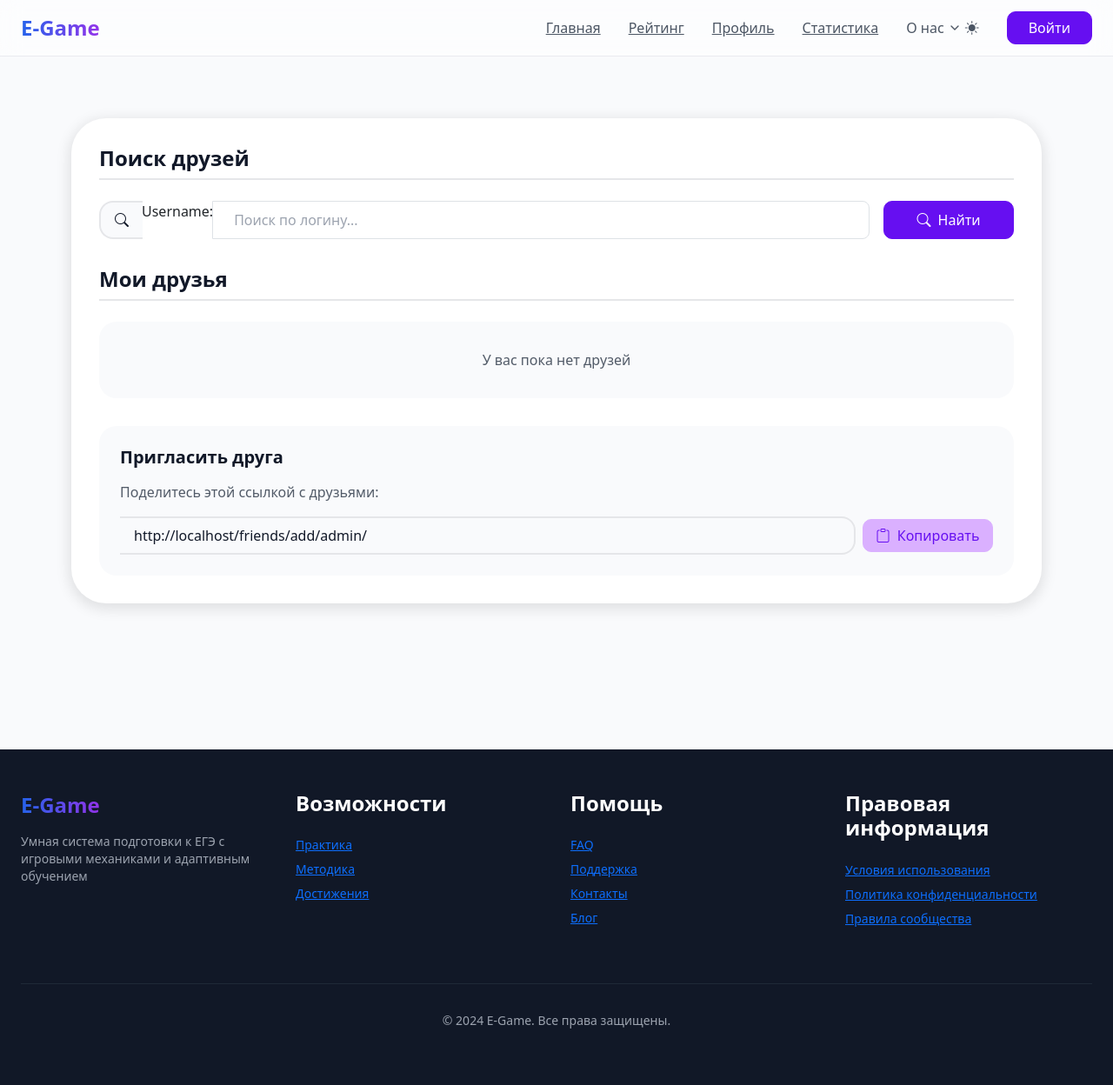
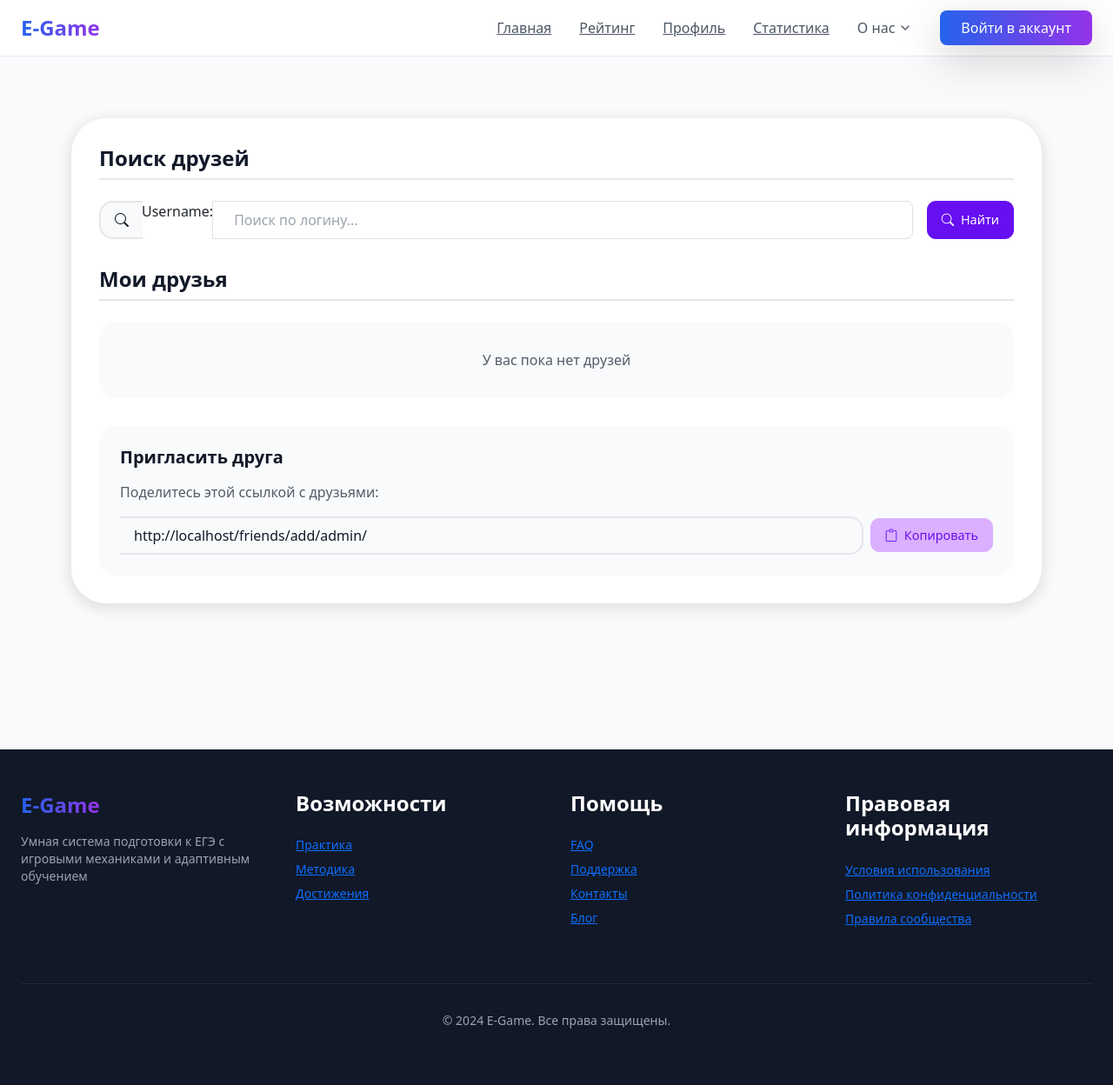
Before and after one commit to SansLy25/e-game, a Django app: page /friends/ in a window 1280 px wide. Shown: the whole page at 87% size. Run offline with Django 4.2, Linux system fonts and the light colour scheme; a user stored in the database is signed in; data comes from the database, SQL or seed files in the repository; some libraries are stand-ins or nearby versions.

Commit message:
fix(styles): fix consistency problem with Bootstrap and Tailwind
- add two versions of base.html: base-bs.html and base-tw.html
- improve some UI/UX elements in the profile, friends and form

```diff
--- a/egame/static/css/base.css
+++ b/egame/static/css/base.css
@@ -5,7 +5,7 @@
 
 [data-bs-theme="light"] {
     --base-color: #660ff1;
-    --base-color-bg-subtle: #dab0ff;
+    --base-color-subtle: #dab0ff;
     --bg-color-main: #ffffff;
     --bg-color-secondary: #f9fafc;
     --text-main: #111828;
@@ -112,82 +92,130 @@ main {
 }
 
 .dropdown-item:hover {
-    background-color: var(--base-color-bg-subtle);
+    background-color: var(--base-color-subtle);
     color: var(--base-color);
 }
 
-.btn-outline {
-    --bs-btn-color: var(--base-color);
-    --bs-btn-border-color: var(--base-color);
-    --bs-btn-hover-color: var(--bg-color-secondary);
-    --bs-btn-hover-bg: var(--base-color);
-    --bs-btn-hover-border-color: var(--base-color);
-    --bs-btn-focus-shadow-rgb: var(--base-color);
-    --bs-btn-active-color: var(--base-color);
-    --bs-btn-active-bg: var(--base-color-bg-subtle);
-    --bs-btn-active-border-color: var(--base-color-bg-subtle);
+
+/* ----- BUTTONS ----- */
+
+.btn {
+    font-weight: 500 !important;
+    border-width: 1.5px !important;
+    border-radius: var(--base-btn-border-radius) !important;
+    transition: all 0.2s ease !important;
+    padding: 0.5rem 1rem !important;
+    font-size: 0.9rem !important;
+    cursor: pointer !important;
 }
 
-.btn-base-bg-subtle {
-    --bs-btn-color: var(--base-color);
-    --bs-btn-border-color: var(--base-color-bg-subtle);
-    --bs-btn-bg: var(--base-color-bg-subtle);
-    --bs-btn-hover-color: var(--base-color);
-    --bs-btn-hover-bg: var(--base-color-bg-subtle);
-    --bs-btn-hover-border-color: var(--base-color);
-    --bs-btn-focus-shadow-rgb: var(--base-color);
-    --bs-btn-active-color: var(--base-color);
-    --bs-btn-active-bg: rgba(0, 0, 0, 0);
-    --bs-btn-active-border-color: var(--base-color);
+
+/* --- Types --- */
+
+
+/* outline */
+
+.btn-outline {
+    color: var(--base-color);
+    border-color: var(--base-color);
+    background-color: rgba(0, 0, 0, 0);
 }
 
-.btn-base {
-    --bs-btn-color: white;
-    --bs-btn-bg: var(--base-color);
-    --bs-btn-border-color: var(--base-color);
-    --bs-btn-hover-color: var(--base-color);
-    --bs-btn-hover-bg: rgba(0, 0, 0, 0);
-    --bs-btn-hover-border-color: var(--base-color);
-    --bs-btn-active-color: var(--base-color);
-    --bs-btn-active-bg: var(--base-color-bg-subtle);
-    --bs-btn-active-border-color: var(--base-color);
+.btn-outline:hover {
+    color: white;
+    background-color: var(--base-color);
+    border-color: var(--base-color);
 }
 
-.btn-danger {
-    --bs-btn-color: white;
-    --bs-btn-bg: var(--bs-danger);
-    --bs-btn-border-color: var(--bs-danger);
-    --bs-btn-hover-color: var(--bs-danger);
-    --bs-btn-hover-bg: rgba(0, 0, 0, 0);
-    --bs-btn-hover-border-color: var(--bs-danger);
-    --bs-btn-active-color: var(--bs-danger);
-    --bs-btn-active-bg: var(--bs-danger-bg-subtle);
-    --bs-btn-active-border-color: var(--bs-danger);
+.btn-outline:active {
+    color: var(--base-color) !important;
+    background-color: var(--base-color-subtle) !important;
+    border-color: var(--base-color) !important;
 }
 
-.btn-danger-bg-subtle {
-    --bs-btn-color: var(--bs-danger);
-    --bs-btn-border-color: var(--bs-danger-bg-subtle);
-    --bs-btn-bg: var(--bs-danger-bg-subtle);
-    --bs-btn-hover-color: var(--bs-danger);
-    --bs-btn-hover-bg: var(--bs-danger-bg-subtle);
-    --bs-btn-hover-border-color: var(--bs-danger);
-    --bs-btn-focus-shadow-rgb: var(--bs-danger);
-    --bs-btn-active-color: var(--bs-danger);
-    --bs-btn-active-bg: rgba(0, 0, 0, 0);
-    --bs-btn-active-border-color: var(--bs-danger);
+
+/* bg-subtle */
+
+.btn-bg-subtle {
+    color: var(--base-color);
+    border-color: var(--base-color-subtle);
+    background-color: var(--base-color-subtle);
 }
 
-.btn-outline,
-.btn-base-bg-subtle,
-.btn-base,
-.btn-danger,
-.btn-danger-bg-subtle {
-    font-weight: 500;
-    --bs-btn-border-width: 1.5px;
-    border-radius: var(--base-btn-border-radius);
-    transition: all 0.3s ease;
+.btn-bg-subtle:hover {
+    color: var(--base-color);
+    background-color: var(--base-color-subtle);
+    border-color: var(--base-color);
 }
+
+.btn-bg-subtle:active {
+    color: var(--base-color) !important;
+    background-color: rgba(0, 0, 0, 0) !important;
+    border-color: var(--base-color) !important;
+}
+
+
+/* bg-subtle-outline */
+
+.btn-bg-subtle-outline {
+    color: var(--base-color);
+    border-color: var(--base-color);
+    background-color: var(--base-color-subtle);
+}
+
+.btn-bg-subtle-outline:hover {
+    color: var(--base-color);
+    background-color: var(--base-color-subtle);
+    border-color: var(--base-color-subtle);
+}
+
+.btn-bg-subtle-outline:active {
+    color: var(--base-color) !important;
+    background-color: rgba(0, 0, 0, 0) !important;
+    border-color: rgba(0, 0, 0, 0) !important;
+}
+
+
+/* solid */
+
+.btn-solid {
+    color: white;
+    background-color: var(--base-color);
+    border-color: var(--base-color);
+}
+
+.btn-solid:hover {
+    color: var(--base-color);
+    background-color: var(--base-color-subtle);
+    border-color: var(--base-color);
+}
+
+.btn-solid:active {
+    color: var(--base-color) !important;
+    background-color: rgba(0, 0, 0, 0) !important;
+    border-color: var(--base-color) !important;
+}
+
+
+/* --- Colors --- */
+
+
+/* danger */
+
+.btn-danger {
+    --base-color: var(--bs-danger);
+    --base-color-subtle: var(--bs-danger-bg-subtle)
+}
+
+
+/* success */
+
+.btn-success {
+    --base-color: var(--bs-success);
+    --base-color-subtle: var(--bs-success-bg-subtle)
+}
+
+
 
 .page-header {
     background-color: var(--bg-color-secondary);
--- a/egame/static/css/form.css
+++ b/egame/static/css/form.css
@@ -1,7 +1,3 @@
-body {
-    background-color: var(--bg-color-secondary);
-}
-
 ul {
     padding: 0;
 }
@@ -123,7 +119,7 @@ ul {
 
 .form-check-input:focus {
     border-color: var(--base-color);
-    box-shadow: 0 0 0 0.2rem var(--base-color-bg-subtle);
+    box-shadow: 0 0 0 0.2rem var(--base-color-subtle);
 }
 
 .form-check-label {
@@ -315,7 +311,7 @@ ul {
 
 .form-alert-info {
     color: var(--base-color);
-    background-color: var(--base-color-bg-subtle);
+    background-color: var(--base-color-subtle);
 }
 
 @keyframes slideIn {
@@ -341,7 +337,7 @@ ul {
 }
 
 .form-error {
-    background-color: var(--base-color-bg-subtle);
+    background-color: var(--base-color-subtle);
     border-radius: var(--base-border-radius);
     padding: 1rem;
     margin-bottom: 1rem;
--- a/egame/static/css/friends.css
+++ b/egame/static/css/friends.css
@@ -1,5 +1,3 @@
-
-
 .friends-container {
     background-color: var(--bg-color-main);
     border-radius: calc(var(--base-border-radius) * 2);
@@ -160,38 +158,37 @@
         opacity: 0;
         transform: translateX(20px);
     }
+
     10% {
         opacity: 1;
         transform: translateX(0);
     }
+
     90% {
         opacity: 1;
         transform: translateX(0);
     }
+
     100% {
         opacity: 0;
         transform: translateX(20px);
     }
 }
 
-.search-form button,
-.friend-card form button,
-.invite-link button {
-    flex-shrink: 0 !important;
-    width: 150px;
-}
-
 .search-form .input-group {
     flex-grow: 1;
 }
 
+/* Стили для маленьких экранов (меньше 768px) */
 @media (max-width: 768px) {
     .search-form {
         flex-direction: column;
+        align-items: center;
     }
 
     .friend-card {
         flex-wrap: wrap;
+        justify-content: center;
     }
 
     .friend-info {
@@ -199,13 +196,22 @@
         margin-bottom: 1rem;
     }
 
+    .friend-card form {
+        width: 100%;
+    }
+
     .invite-link {
         flex-direction: column;
+        align-items: center;
     }
 
     .search-form button,
     .friend-card form button,
     .invite-link button {
-        width: 100%;
+        width: 100% !important;
+        margin-left: auto;
+        margin-right: auto;
+        display: block;
+        /* padding: 0.5rem 1rem; Убираем дублирование отступов */
     }
 }
--- a/egame/static/css/profile.css
+++ b/egame/static/css/profile.css
@@ -35,7 +35,7 @@ body {
   display: flex;
   align-items: center;
   justify-content: center;
-  border: 4px solid var(--base-color-bg-subtle);
+  border: 4px solid var(--base-color-subtle);
   box-shadow: 0 2px 5px rgba(0, 0, 0, 0.2);
   z-index: 2;
 }
@@ -257,7 +257,7 @@ body {
   left: 0;
   width: 100%;
   height: 130px;
-  background: linear-gradient(45deg, var(--base-color), var(--base-color-bg-subtle));
+  background: linear-gradient(45deg, var(--base-color), var(--base-color-subtle));
   border-radius: var(--base-border-radius) var(--base-border-radius) 0 0;
   z-index: 0;
 }
--- a/egame/static/js/base.js
+++ b/egame/static/js/base.js
@@ -59,7 +59,7 @@ document.addEventListener('DOMContentLoaded', function () {
 
 function changeColorTheme(baseColor, baseBgSubtle) {
     document.documentElement.style.setProperty('--base-color', baseColor);
-    document.documentElement.style.setProperty('--base-color-bg-subtle', baseBgSubtle);
+    document.documentElement.style.setProperty('--base-color-subtle', baseBgSubtle);
 
     localStorage.setItem('baseColor', baseColor);
     localStorage.setItem('baseBgSubtle', baseBgSubtle);
--- a/egame/templates/base.html
+++ b/egame/templates/base-bs.html
@@ -23,7 +23,6 @@
     <meta property="og:image" content="https://i.ibb.co/WKN22tZ/logo-square.png" />
     <meta name="twitter:title" content="ЕГЭ больше не будет прежним" />
     <meta name="twitter:description" content="Обучение с игровыми механиками и умным планированием" />
-    {% comment %} <link rel="stylesheet" crossorigin="" href="{% static 'css/getting_started.css' %}" /> {% endcomment %}
 
     {% block head_meta %}
 
@@ -42,9 +41,6 @@
         </header>
 
         <div class="flex flex-1 overflow-hidden pt-16">
-          {% comment %} <aside class="w-64 bg-white dark:bg-gray-800 shadow-lg fixed left-0 h-full">
-            {% include 'includes/left_nav.html' %}
-          </aside> {% endcomment %}
           <main class="flex-1 overflow-y-auto p-6">
             {% block content %}
 
--- a/egame/templates/friends/list.html
+++ b/egame/templates/friends/list.html
@@ -1,4 +1,4 @@
-{% extends 'base.html' %}
+{% extends 'base-bs.html' %}
 {% load static %}
 
 {% block content %}
@@ -19,7 +19,7 @@
               {{ search_form }}
             </div>
           </div>
-          <button type="submit" class="btn btn-base">
+          <button type="submit" class="btn btn-solid">
             <i class="bi bi-search me-1"></i>
             Найти
           </button>
@@ -46,7 +46,7 @@
               </div>
               <form method="post" action="{% url 'users:friends:remove' friend.id %}">
                 {% csrf_token %}
-                <button type="submit" class="btn btn-danger-bg-subtle">
+                <button type="submit" class="btn btn-bg-subtle-outline btn-danger">
                   <i class="bi bi-person-dash me-1"></i>
                   Удалить
                 </button>
@@ -64,7 +64,7 @@
           <p class="invite-text">Поделитесь этой ссылкой с друзьями:</p>
           <div class="invite-link">
             <input type="text" value="{{ request.scheme }}://{{ request.get_host }}{% url 'users:friends:add_by_username' request.user.username %}" class="form-control invite-link-input" readonly />
-            <button onclick="navigator.clipboard.writeText('{{ request.scheme }}://{{ request.get_host }}{% url 'users:friends:add_by_username' request.user.username %}')" class="btn btn-base-bg-subtle copy-button">
+            <button onclick="navigator.clipboard.writeText('{{ request.scheme }}://{{ request.get_host }}{% url 'users:friends:add_by_username' request.user.username %}')" class="btn btn-bg-subtle copy-button">
               <i class="bi bi-clipboard me-1"></i>
               Копировать
             </button>
@@ -77,21 +77,9 @@
       <div class="messages">
         {% for message in messages %}
           <div class="message {% if message.tags == 'success' %}
-
-
-
               message-success
-
-
-
             {% else %}
-
-
-
               message-error
-
-
-
             {% endif %}">{{ message }}</div>
         {% endfor %}
       </div>
--- a/egame/templates/friends/search_results.html
+++ b/egame/templates/friends/search_results.html
@@ -1,4 +1,4 @@
-{% extends 'base.html' %}
+{% extends 'base-bs.html' %}
 {% load static %}
 
 {% block content %}
@@ -19,7 +19,7 @@
               {{ form }}
             </div>
           </div>
-          <button type="submit" class="btn btn-base">
+          <button type="submit" class="btn btn-solid">
             <i class="bi bi-search me-1"></i>
             Найти
           </button>
@@ -46,7 +46,7 @@
               </div>
               <form method="post" action="{% url 'users:friends:add' user.id %}">
                 {% csrf_token %}
-                <button type="submit" class="btn btn-base">
+                <button type="submit" class="btn btn-bg-subtle-outline">
                   <i class="bi bi-person-plus me-1"></i>
                   Пригласить
                 </button>
--- a/egame/templates/homepage/main.html
+++ b/egame/templates/homepage/main.html
@@ -1,4 +1,4 @@
-{% extends 'base.html' %}
+{% extends 'base-tw.html' %}
 {% load static %}
 
 {% block head_meta %}
--- a/egame/templates/includes/form/main.html
+++ b/egame/templates/includes/form/main.html
@@ -111,11 +111,11 @@
             {% else %}
                 onclick="window.location.href='{% url reset_button_url %}'"
             {% endif %}
-                class="btn btn-base-bg-subtle btn-md">
+                class="btn btn-bg-subtle btn-md">
                 <i class="bi {{ reset_button_icon }} me-2"></i>
                 {% trans reset_button %}
             </button>
-            <button type="submit" class="btn btn-base btn-md">
+            <button type="submit" class="btn btn-solid btn-md">
                 <span>
                     <i class="bi {{ submit_button_icon }} me-2"></i>
                     {% trans submit_button %}
--- a/egame/templates/includes/header.html
+++ b/egame/templates/includes/header.html
@@ -1,4 +1,4 @@
-<nav class="fixed w-full bg-white/50 dark:bg-gray-900/50 backdrop-blur-md z-50 border-b border-gray-200/80 dark:border-gray-800/80">
+<nav class="fixed w-full bg-white/90 dark:bg-gray-900/90 backdrop-blur-md z-50 border-b border-gray-200/80 dark:border-gray-800/80">
     <div class="max-w-7xl mx-auto px-4 sm:px-6 lg:px-8">
         <div class="flex justify-between h-16">
             <div class="flex items-center"><span
@@ -21,15 +21,11 @@
                              stroke-linejoin="round" class="lucide lucide-chevron-down w-4 h-4">
                             <path d="m6 9 6 6 6-6"></path>
                         </svg>
-                        <div class="theme-switch" id="themeSwitch">
-                            <i class="bi bi-sun-fill" id="lightIcon"></i>
-                            <i class="bi bi-moon-fill d-none" id="darkIcon"></i>
-                        </div>
                     </button>
                 </div>
 
-                <button class="btn btn-base px-4">
-                    Войти
+                <button class="px-6 py-2 rounded-lg bg-gradient-to-r from-blue-600 to-purple-600 text-white font-medium shadow-lg hover:shadow-xl transition-shadow">
+                    Войти в аккаунт
                 </button>
             </div>
             <div class="flex md:hidden items-center">
--- a/egame/templates/practice/creation.html
+++ b/egame/templates/practice/creation.html
@@ -1,4 +1,4 @@
-{% extends  'base.html' %}
+{% extends 'base-tw.html' %}
 {% load static %}
 {% load form_task_parameter %}
 
--- a/egame/templates/practice/solution.html
+++ b/egame/templates/practice/solution.html
@@ -1,3 +1,4 @@
+{% extends 'base-tw.html' %}
 {% load static %}
 
 <html lang="en">
--- a/egame/templates/users/auth.html
+++ b/egame/templates/users/auth.html
@@ -1,4 +1,4 @@
-{% extends "base.html" %}
+{% extends "base-bs.html" %}
 {% load static %}
 
 {% block content %}
--- a/egame/templates/users/profile.html
+++ b/egame/templates/users/profile.html
@@ -1,4 +1,4 @@
-{% extends 'base.html' %}
+{% extends 'base-bs.html' %}
 {% load static %}
 
 {% block content %}
@@ -66,10 +66,10 @@
       </div>
 
       <div class="profile-actions">
-        <a href="{% url 'users:friends:list' %}" class="btn btn-base btn-profile-action">Управление друзьями</a>
+        <a href="{% url 'users:friends:list' %}" class="btn btn-solid btn-profile-action">Управление друзьями</a>
         <form method="post" action="{% url 'users:logout' %}">
           {% csrf_token %}
-          <button type="submit" class="btn btn-danger-bg-subtle btn-profile-action">Выйти</button>
+          <button type="submit" class="btn btn-bg-subtle btn-danger btn-profile-action">Выйти</button>
         </form>
       </div>
     </div>
```
Also changed, not shown: other parts of egame/static/css/base.css (+4 -24 lines), egame/templates/base-tw.html (added, +54 -0 lines), egame/templates/practice/result.html (added, +123 -0 lines).
